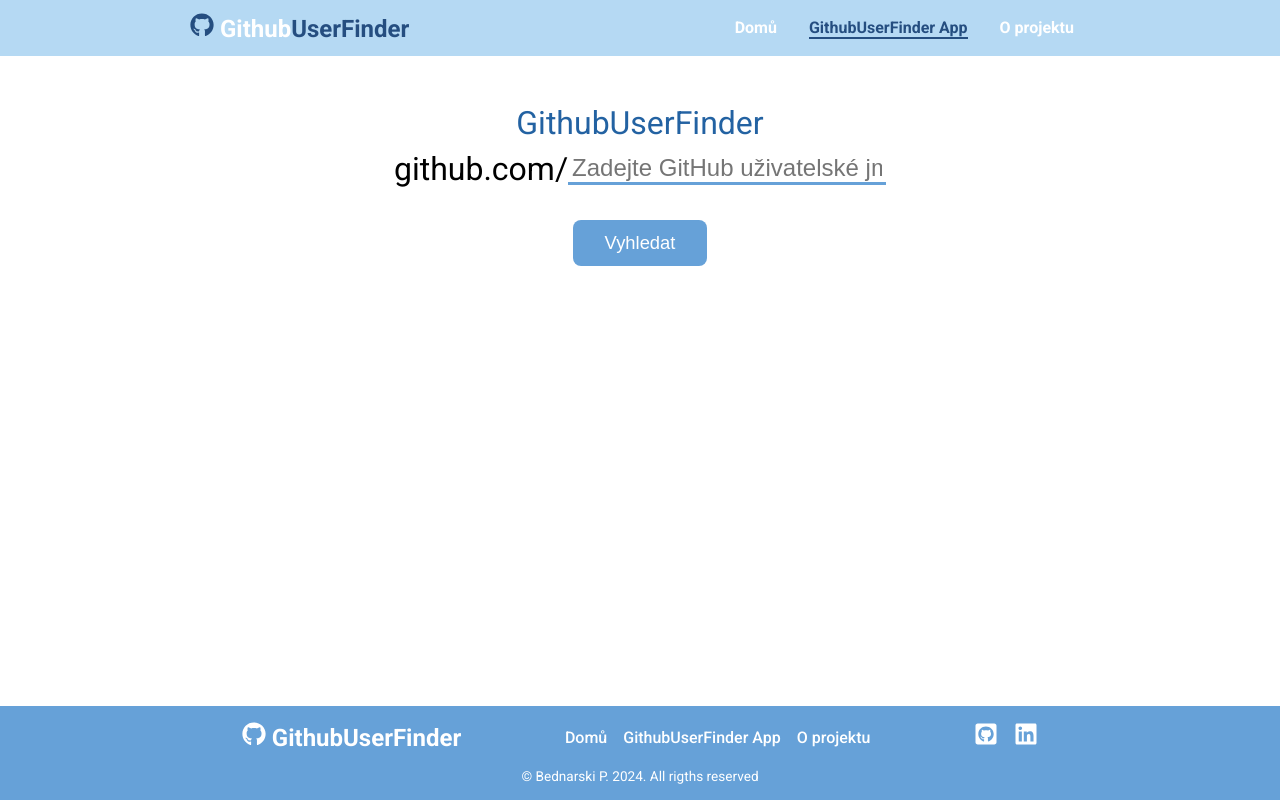
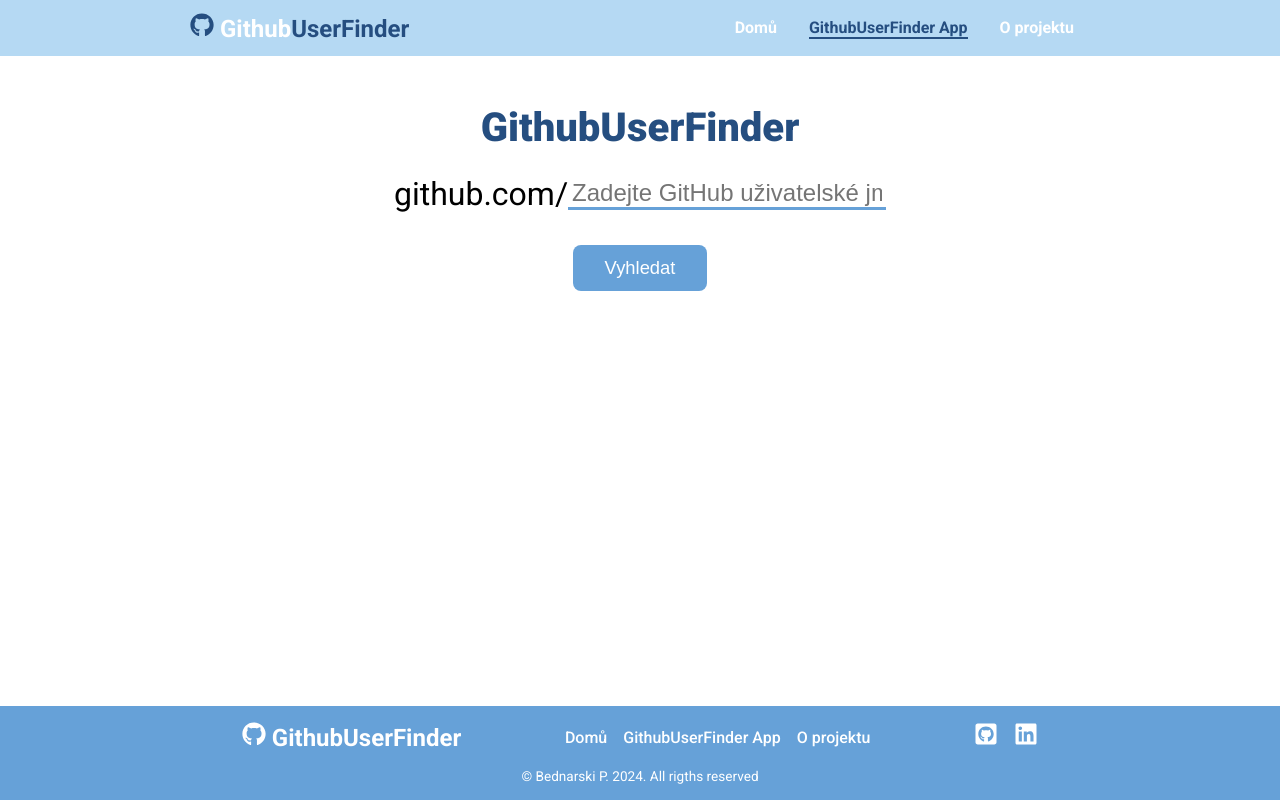
Before and after one commit to pettik/engeto-react-web, a React (Create React App) app: page /github-profiles in a window 1280 px wide. Built offline with nearby package versions, Linux system fonts and the light colour scheme.

Commit message:
Update GitHubFinder.css

```diff
--- a/src/pages/GitHubFinder.css
+++ b/src/pages/GitHubFinder.css
@@ -2,6 +2,13 @@
   color: var(--color-primary-700);
   text-align: center;
   font-size: 2rem;
+}
+
+.container__app h1{
+  color: var(--color-primary-700);
+  font-size:2.5rem;
+  font-weight: 800;
+  margin-bottom: 1.5rem;
 }
 
 .form {
```
